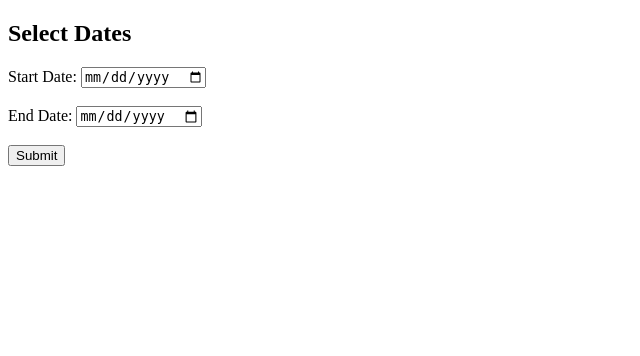
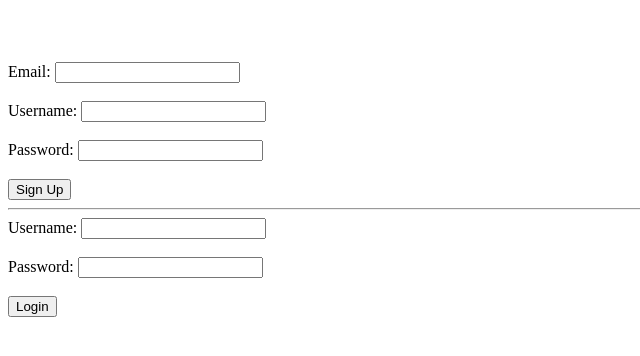
Before and after one commit to iheb98/crash, a Flask app: page / in a window 1280 px wide. Shown: the top 356 px of the page, without its empty margins (0-640 px from the left). Run offline with Flask 3, Linux system fonts and the light colour scheme.

Commit message:
added flask server

```diff
--- a/app.py
+++ b/app.py
@@ -1,4 +1,4 @@
-from flask import Flask, request, render_template
+from flask import Flask, request, render_template, jsonify
 from flask_cors import CORS
 
 app = Flask(__name__)
@@ -12,6 +12,8 @@ db_users = {
     "Gabriella" : "Paris",
     "Tanaka" : "Tokyo"
 }
+
+users = []
 
 @app.route('/')
 def index():
@@ -35,5 +37,17 @@ def search():
 
     return result
 
+
+@app.route('/signup', methods=['GET'])
+def signup():
+    email = request.args.get('email')
+    username = request.args.get('username')
+    password = request.args.get('password')
+
+    # Add the user to the static array
+    users.append({"email": email, "username": username, "password": password})
+
+    return jsonify({"message": "User signed up successfully"})
+
 if __name__ == '__main__':
     app.run(debug=True)
--- a/templates/index.html
+++ b/templates/index.html
@@ -6,29 +6,68 @@
     <title>Date Selection</title>
   </head>
   <body>
-    <h2>Select Dates</h2>
+    <!--<h2>Select Dates</h2>
     <label for="start_date">Start Date:</label>
     <input type="date" id="start_date" />
     <br /><br />
     <label for="end_date">End Date:</label>
     <input type="date" id="end_date" />
     <br /><br />
-    <button onclick="callWebService()">Submit</button>
+    <button onclick="callWebService()">Submit</button>-->
 
+    <br />
+    <br />
+    <br />
+
+    <form onsubmit="event.preventDefault(); signUp();">
+      <label for="email">Email:</label>
+      <input type="email" id="email" required />
+      <br /><br />
+      <label for="username">Username:</label>
+      <input type="text" id="username" required />
+      <br /><br />
+      <label for="password">Password:</label>
+      <input type="password" id="password" required />
+      <br /><br />
+      <button type="submit">Sign Up</button>
+    </form>
+
+    <hr />
+
+    <form onsubmit="event.preventDefault(); login();">
+      <label for="username">Username:</label>
+      <input type="text" id="username" required />
+      <br /><br />
+      <label for="password">Password:</label>
+      <input type="password" id="password" required />
+      <br /><br />
+      <button type="submit">Login</button>
+    </form>
     <script>
-      function callWebService() {
-        var startDate = document.getElementById("start_date").value;
-        var endDate = document.getElementById("end_date").value;
+      function signUp() {
+        // Retrieve input values from the form
+        var email = document.getElementById("email").value;
+        var username = document.getElementById("username").value;
+        var password = document.getElementById("password").value;
 
-        // Check if both dates are selected
-        if (startDate && endDate) {
-          // Make a call to your web service
-          // Replace 'yourWebServiceURL' with the actual URL of your web service
-          var url =
-            "https://crash-dg6v.onrender.com/search?name=John&location=Miami";
+        // Create an object with the user data
+        var userData = {
+          email: email,
+          username: username,
+          password: password,
+        };
 
-          // You can use fetch API to make a GET request to the web service
-          fetch(url)
+        // Define the URL of the Flask server endpoint
+        var url = "https://your-flask-server.com/signup";
+
+        // Make a POST request to the Flask server with the user data
+        fetch(url, {
+          method: "POST",
+          headers: {
+            "Content-Type": "application/json",
+          },
+          body: JSON.stringify(userData),
+        })
           .then((response) => {
             if (!response.ok) {
               throw new Error("Network response was not ok");
@@ -38,16 +77,62 @@
           .then((data) => {
             // Handle the response data
             console.log(data);
+            alert("Sign up successful!");
           })
           .catch((error) => {
             console.error(
               "There was a problem with the fetch operation:",
               error
             );
+            alert("An error occurred while signing up.");
           });
+      }
+
+      function login() {
+        // Retrieve input values from the form
+        var username = document.getElementById("username").value;
+        var password = document.getElementById("password").value;
+
+        // Create an object with the login data
+        var loginData = {
+          username: username,
+          password: password,
+        };
+
+        // Define the URL of the Flask server endpoint
+        var url = "https://your-flask-server.com/login";
+
+        // Make a POST request to the Flask server with the login data
+        fetch(url, {
+          method: "POST",
+          headers: {
+            "Content-Type": "application/json",
+          },
+          body: JSON.stringify(loginData),
+        })
+          .then((response) => {
+            if (!response.ok) {
+              throw new Error("Network response was not ok");
+            }
+            return response.json();
+          })
+          .then((data) => {
+            // Handle the response data
+            console.log(data);
+            if (data.success) {
+              alert("Login successful!");
+              // Redirect to a new page or perform other actions
             } else {
-          alert("Please select both start and end dates.");
+              alert("Invalid username or password. Please try again.");
             }
+          })
+          .catch((error) => {
+            console.error(
+              "There was a problem with the fetch operation:",
+              error
+            );
+            alert("An error occurred while logging in.");
+          });
       }
     </script>
   </body>
```
Lines whose indentation alone changed are shown as unchanged.
